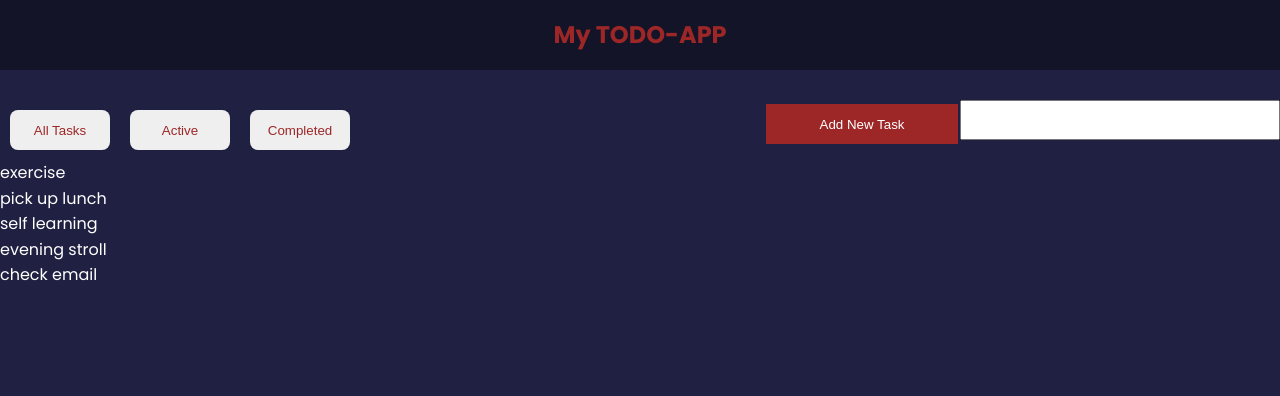
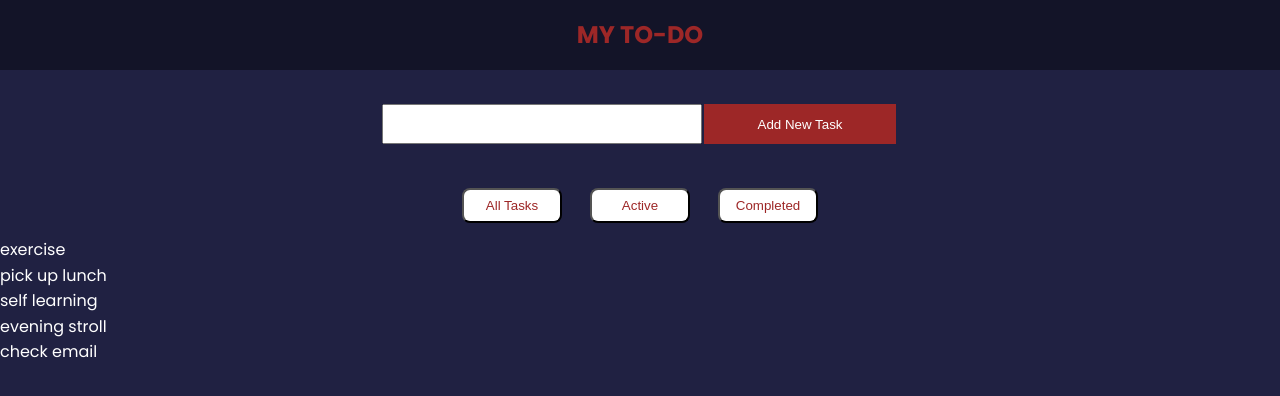
Before and after one commit to MisD77/Todo-App, a React (Create React App) app in the folder client/: page / in a window 1280 px wide. Shown: the top 396 px of the page. Built offline with nearby package versions, Linux system fonts and the light colour scheme.

Commit message:
minor changes

```diff
--- a/client/src/components/AddToList.jsx
+++ b/client/src/components/AddToList.jsx
@@ -3,10 +3,12 @@
 function AddToList() {
   return (
 
-    <form action="#">
+    <div className="add-to-list">
+        <form action="#">
         <input type="text" name="new-todo-add"/>
         <input type="button" value="Add New Task"/>
     </form>
+    </div>
   );
 }
 
--- a/client/src/components/Header.jsx
+++ b/client/src/components/Header.jsx
@@ -16,7 +16,7 @@
   }
 
   Header.defaultProps = {
-      text: 'My TODO-APP',
+      text: 'MY TO-DO ',
       bgColor: 'rgba(0,0,0,0.4)',
       textColor: '#9d2727',
   }
--- a/client/src/index.css
+++ b/client/src/index.css
@@ -32,13 +32,13 @@
   margin-bottom: 30px;
 }
 
-form {
-  margin-bottom: 30px;
+.add-to-list,
+.show-tasks {
+  text-align: center;
 }
 
 input {
   height: 40px;
-  float: right;
 }
 
 input[type="text"] {
@@ -67,18 +67,14 @@
 }
 
 .btn {
-  align: center;
-  border: 0;
+  text-align: center;
+  background: #fff;
   border-radius: 8px;
   color: #9d2727;
   width: 100px;
-  height: 40px;
+  height: 35px;
   cursor: pointer;
-  margin: 10px;
-}
-
-.btn-primary {
-  background-color: #202142;
+  margin: 14px;
 }
 
 .btn-secondary {
@@ -88,17 +84,6 @@
 .btn:hover {
   transform: scale(0.98);
   opacity: 0.9;
-}
-
-.btn:disabled {
-  background-color: #cccccc;
-  color: #333;
-  cursor: auto;
-}
-
-.btn:disabled:hover {
-  transform: scale(1);
-  opacity: 1;
 }
 
 @media (max-width: 600px) {
```
